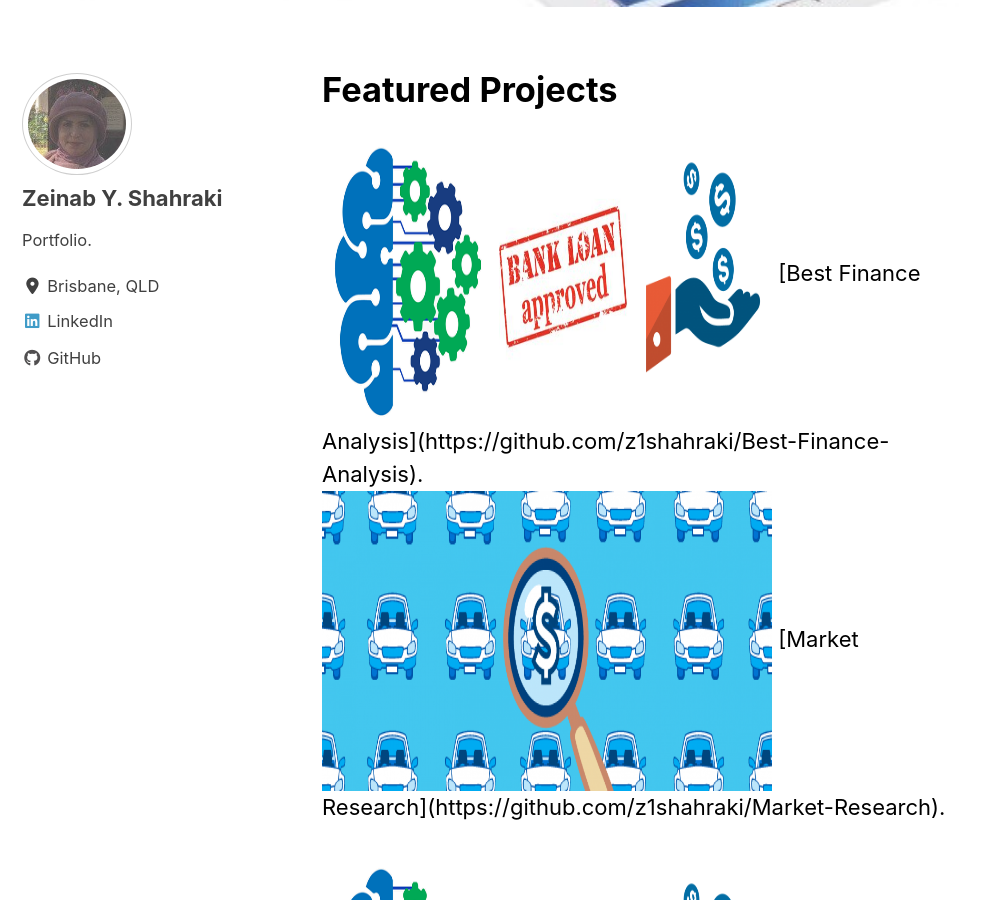
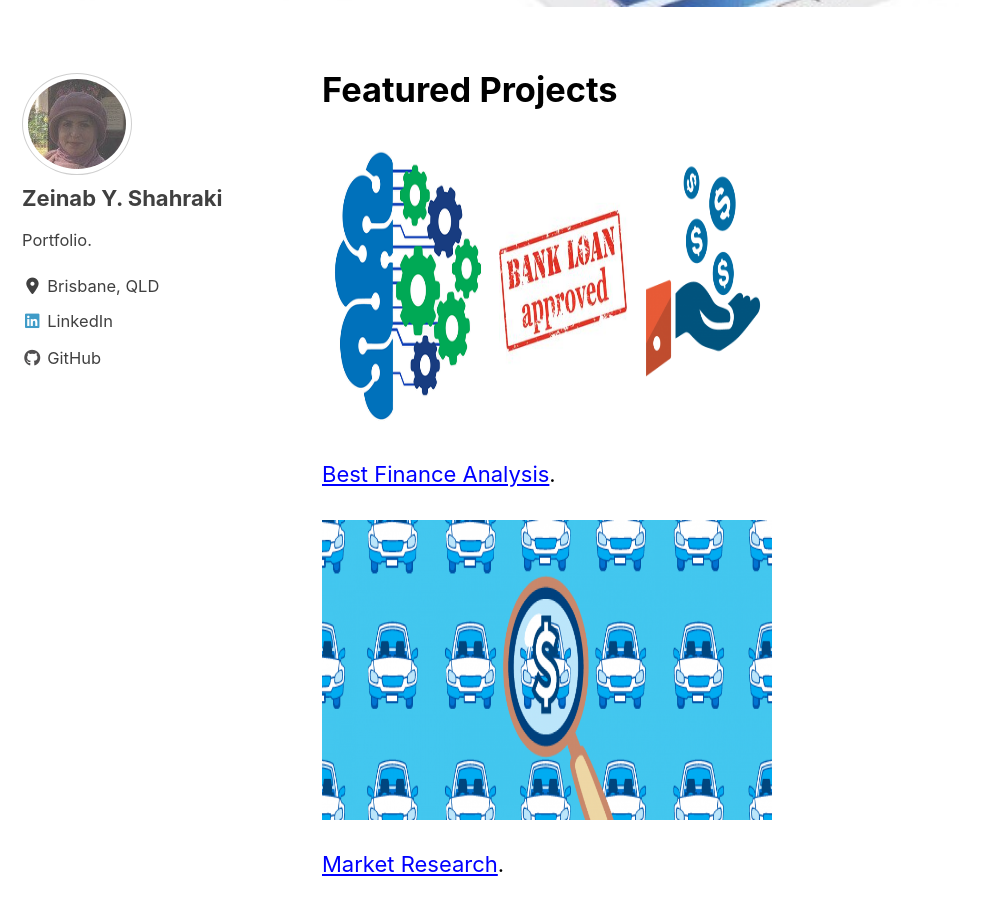
Before and after one commit to z1shahraki/z1shahraki.github.io, a Jekyll site: the page built from _pages/machinelearning.md, in a window 1280 px wide and 900 px high, scrolled down 743 px. Shown: the whole window, without its empty margins (0-985 px from the left). Built offline with Jekyll 4.4.1, drawn with Linux system fonts in a browser that asks for light colours; cached includes are drawn as plain includes; nearby versions of some CDN libraries.

Commit message:
new gith

```diff
--- a/_pages/machinelearning.md
+++ b/_pages/machinelearning.md
@@ -6,17 +6,6 @@
 header:
   image: "/images/car_price2.jpg"
 ---
-
-<div class="row">
-  <div class="column">
-  <img src="{{ site.url }}{{ site.baseurl }}/images/loan_apr1.jpg" alt="Best Finance Decision" style="width:450px;height:300px;">
-  [Best Finance Analysis](https://github.com/z1shahraki/Best-Finance-Analysis).
-  </div>
-  <div class="column">
-  <img src="{{ site.url }}{{ site.baseurl }}/images/car_price.jpg" alt="Best Finance Decision" style="width:450px;height:300px;">
-  [Market Research](https://github.com/z1shahraki/Market-Research).
-  </div>
-</div>
 
 <img src="{{ site.url }}{{ site.baseurl }}/images/loan_apr1.jpg" alt="Best Finance Decision" style="width:450px;height:300px;">
 
```
